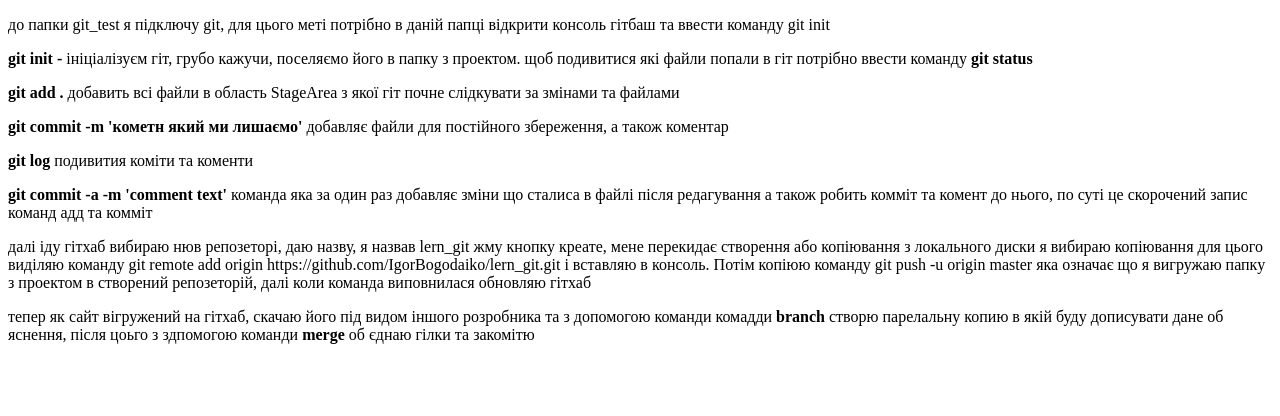
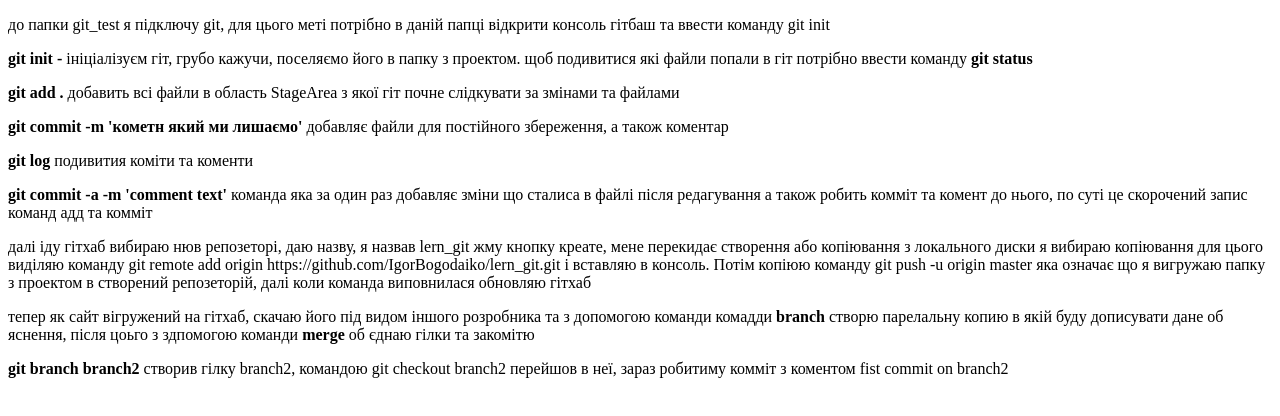
Before and after one commit to IgorBogodaiko/lern_git, a plain HTML site: page index.html in a window 1280 px wide. Drawn offline with Linux system fonts and the light colour scheme.

Commit message:
fist commit on branch2

```diff
--- a/index.html
+++ b/index.html
@@ -16,5 +16,6 @@
     <p>далі іду гітхаб вибираю нюв репозеторі, даю назву, я назвав lern_git жму кнопку креате, мене перекидає створення або копіювання з локального диски я вибираю копіювання для цього виділяю команду git remote add origin https://github.com/IgorBogodaiko/lern_git.git і вставляю в консоль. Потім копіюю команду git push -u origin master яка означає що я вигружаю папку з проектом в створений репозеторій, далі коли команда виповнилася обновляю гітхаб</p>
     <p>тепер як сайт вігружений на гітхаб, скачаю його під видом іншого розробника та з допомогою команди комадди <strong>branch</strong> створю парелальну копию
         в якій буду дописувати дане об яснення, після цоьго з здпомогою команди <strong>merge</strong> об єднаю гілки та закомітю</p>
+    <p><strong> git branch branch2</strong> створив гілку branch2, командою git checkout branch2 перейшов в неї, зараз робитиму комміт з коментом fist commit on branch2</p>
 </body>
 </html>
```
